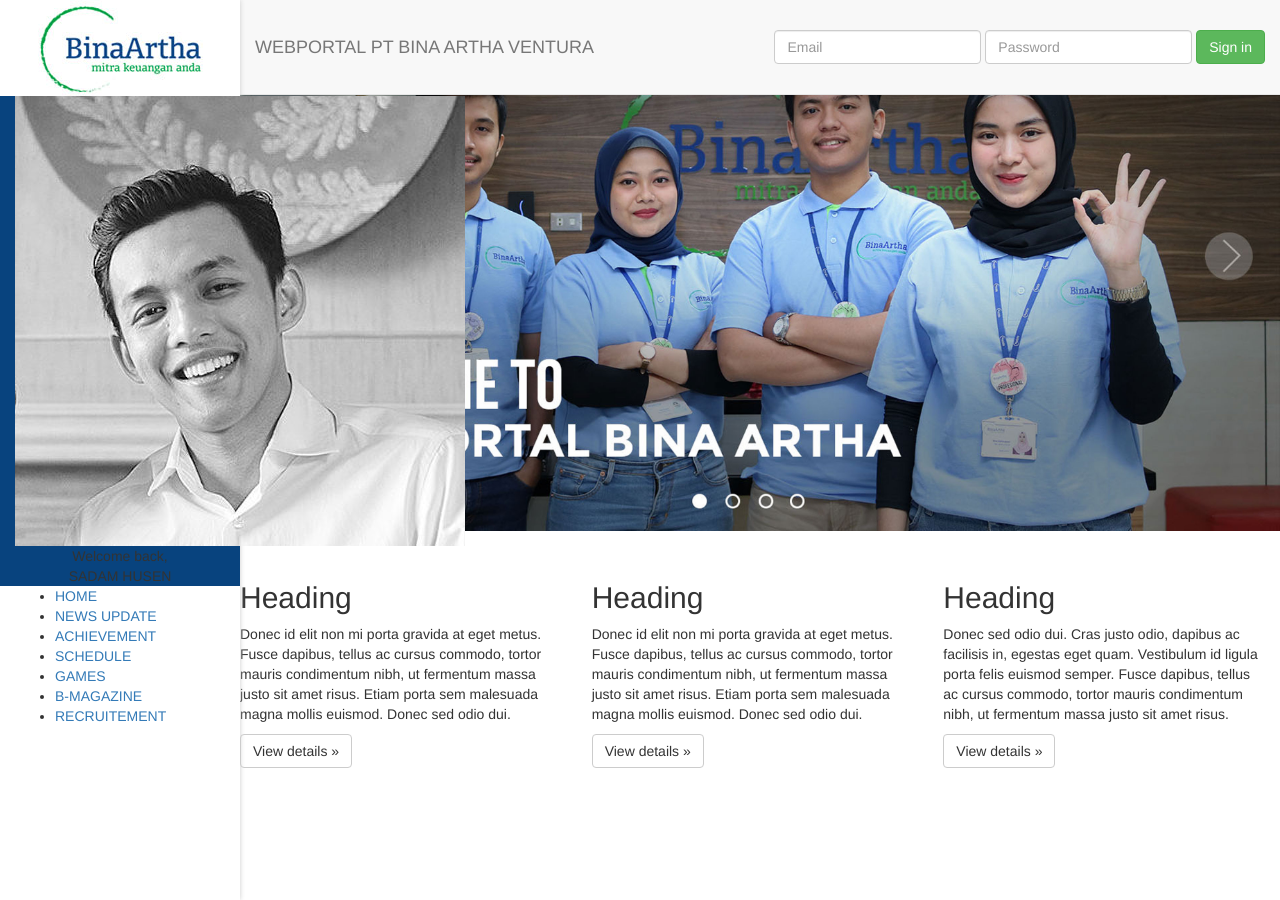
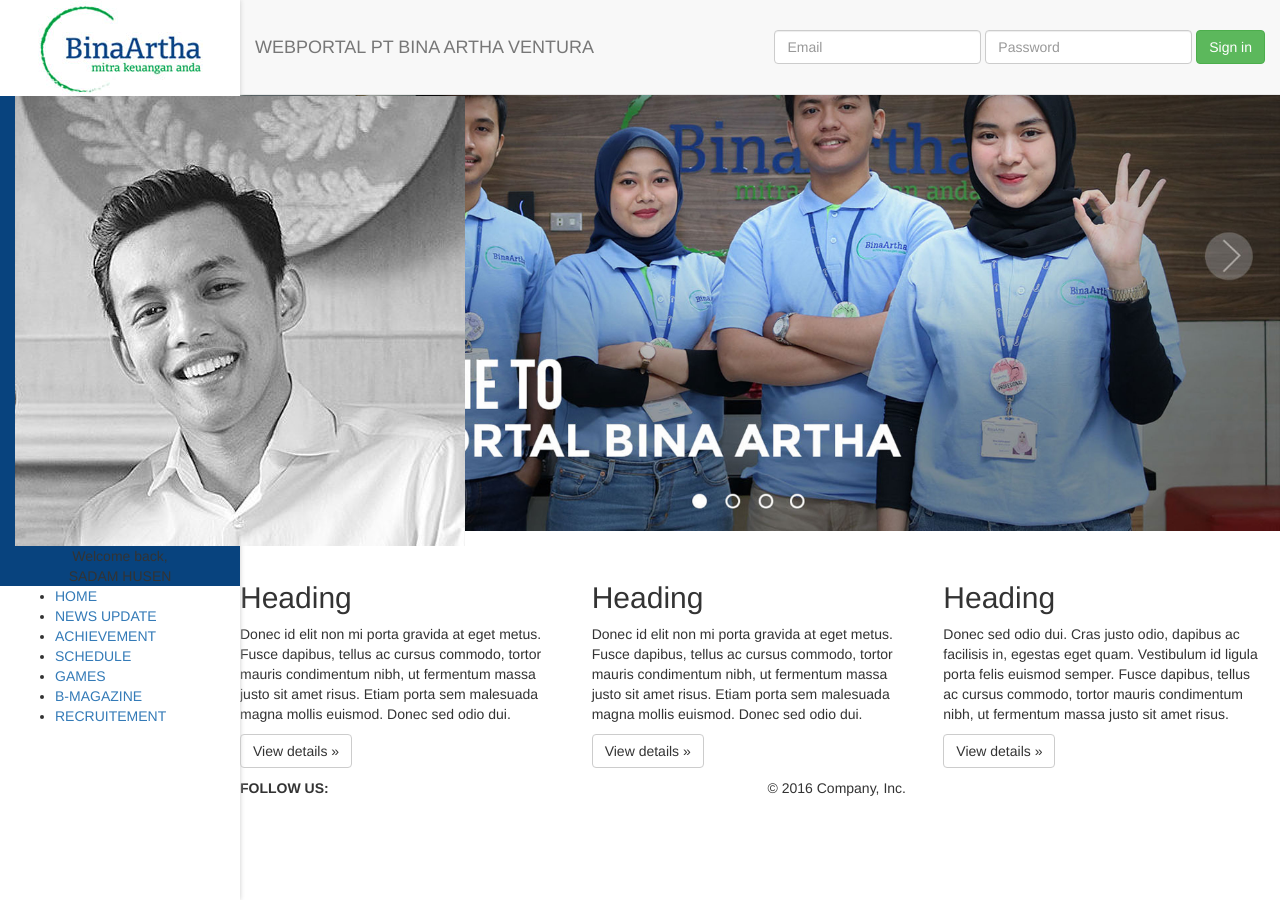
Before and after one commit to kemtol/Bina-Artha, a Jekyll site: the page built from index.html, in a window 1280 px wide. Built offline with Jekyll 4.4.1, drawn with Linux system fonts in a browser that asks for light colours.

Commit message:
Update footer.html

```diff
--- a/_includes/footer.html
+++ b/_includes/footer.html
@@ -1,3 +1,6 @@
-<footer>
-  <p>&copy; 2016 Company, Inc.</p>
+<footer class="container-fluid push-left-240">
+  <div class="row">
+    <div class="col-md-6"><strong>FOLLOW US: </strong></div>
+    <div class="col-md-6"><p>&copy; 2016 Company, Inc.</p></div>
+  </div>
 </footer>
```
